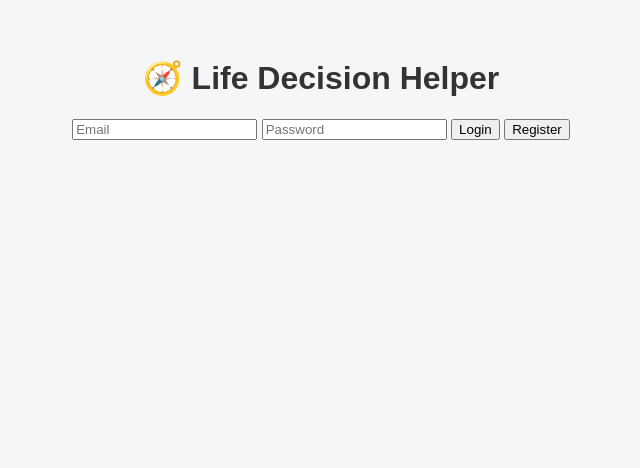
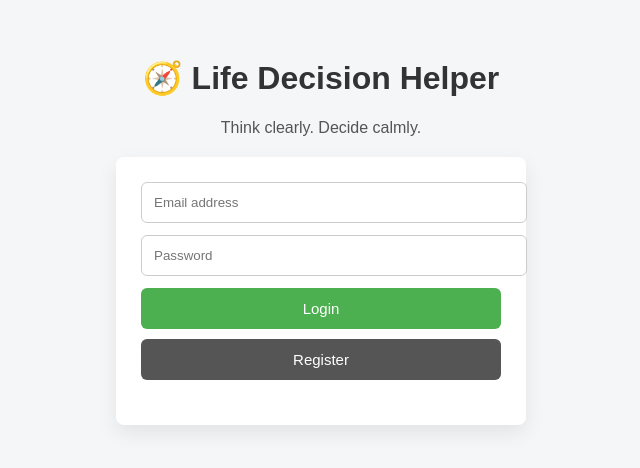
Before and after one commit to Henijariwala/life-decision-helper, a Node server app: page / in a window 1280 px wide. Shown: the top 468 px of the page, without its empty margins (319-959 px from the left). Run offline with Node 20, Linux system fonts and the light colour scheme; some libraries are stand-ins or nearby versions.

Commit message:
first commit

```diff
--- a/public/auth.js
+++ b/public/auth.js
@@ -32,3 +32,27 @@ window.logout = async () => {
   document.cookie = "token=; Max-Age=0";
   location.href = "/";
 };
+const showMessage = (msg) => {
+  const el = document.getElementById("authMessage");
+  if (el) el.innerText = msg;
+};
+
+window.login = async (email, password) => {
+  try {
+    const user = await signInWithEmailAndPassword(auth, email, password);
+    const token = await user.user.getIdToken();
+    document.cookie = `token=${token}; path=/`;
+    location.href = "/chat";
+  } catch (err) {
+    showMessage(err.message);
+  }
+};
+
+window.register = async (email, password) => {
+  try {
+    await createUserWithEmailAndPassword(auth, email, password);
+    showMessage("Account created. Please login.");
+  } catch (err) {
+    showMessage(err.message);
+  }
+};
--- a/public/style.css
+++ b/public/style.css
@@ -88,3 +88,53 @@ h1, h2 {
 .highlight {
   color: #4CAF50;
 }
+
+
+
+.subtitle {
+  color: #555;
+  margin-bottom: 20px;
+}
+
+.auth-card {
+  background: #ffffff;
+  padding: 25px;
+  border-radius: 8px;
+  max-width: 360px;
+  margin: 0 auto;
+  box-shadow: 0 8px 20px rgba(0,0,0,0.08);
+}
+
+.auth-card input {
+  width: 100%;
+  padding: 12px;
+  margin-bottom: 12px;
+  border-radius: 6px;
+  border: 1px solid #ccc;
+}
+
+.auth-card button {
+  width: 100%;
+  padding: 12px;
+  margin-bottom: 10px;
+  border-radius: 6px;
+  border: none;
+  font-size: 15px;
+  cursor: pointer;
+}
+
+.auth-card button.secondary {
+  background: #555;
+  color: #fff;
+}
+
+.auth-card button:not(.secondary) {
+  background: #4CAF50;
+  color: #fff;
+}
+
+.message {
+  text-align: center;
+  margin-top: 10px;
+  color: #d9534f;
+}
--- a/server.js
+++ b/server.js
@@ -1,33 +1,35 @@
-require("dotenv").config();
 const express = require("express");
 const session = require("express-session");
-const cookieParser = require("cookie-parser");
 
 const app = express();
 
+// ---------- BASIC SETUP ----------
 app.set("view engine", "ejs");
-app.use(express.urlencoded({ extended: true, limit: "10kb" }));
+app.use(express.urlencoded({ extended: true }));
 app.use(express.static("public"));
-app.use(cookieParser());
 
 app.use(
   session({
-    secret: process.env.SESSION_SECRET,
+    secret: "life-decision-secret",
     resave: false,
-    saveUninitialized: true,
-    cookie: { httpOnly: true, sameSite: "lax" }
+    saveUninitialized: true
   })
 );
 
+// ---------- ROUTES ----------
 app.use("/", require("./routes/user"));
 app.use("/admin", require("./routes/admin"));
 
-app.get("/health", (_, res) => res.send("OK"));
-
+// ---------- ERROR HANDLER ----------
 app.use((err, req, res, next) => {
-  console.error(err);
-  res.status(500).send("Server error");
+  console.error("SERVER ERROR:", err.message);
+  res.status(500).send("Something went wrong. Please try again.");
 });
 
+// ---------- START ----------
 const PORT = process.env.PORT || 3000;
-app.listen(PORT, () => console.log("Running on", PORT));
+
+app.listen(PORT, () => {
+  console.log("Server running on port", PORT);
+  console.log("OPENAI KEY PRESENT:", !!process.env.OPENAI_API_KEY);
+});
--- a/views/index.ejs
+++ b/views/index.ejs
@@ -1,21 +1,43 @@
 <!DOCTYPE html>
-<html>
+<html lang="en">
 <head>
+  <meta charset="UTF-8" />
   <title>Life Decision Helper</title>
-  <link rel="stylesheet" href="/style.css">
+  <link rel="stylesheet" href="/style.css" />
 </head>
 <body class="center">
 
- <h1>🧭 Life Decision Helper</h1>
+  <h1>🧭 Life Decision Helper</h1>
+  <p class="subtitle">Think clearly. Decide calmly.</p>
 
-<input id="email" placeholder="Email">
-<input id="password" type="password" placeholder="Password">
+  <div class="auth-card">
+    <input
+      id="email"
+      type="email"
+      placeholder="Email address"
+      required
+    />
 
-<button onclick="login(email.value,password.value)">Login</button>
-<button onclick="register(email.value,password.value)">Register</button>
+    <input
+      id="password"
+      type="password"
+      placeholder="Password"
+      required
+    />
 
-<script type="module" src="/auth.js"></script>
+    <button id="loginBtn"
+      onclick="login(email.value, password.value)">
+      Login
+    </button>
 
+    <button class="secondary"
+      onclick="register(email.value, password.value)">
+      Register
+    </button>
 
+    <p id="authMessage" class="message"></p>
+  </div>
+
+  <script type="module" src="/auth.js"></script>
 </body>
 </html>
```
